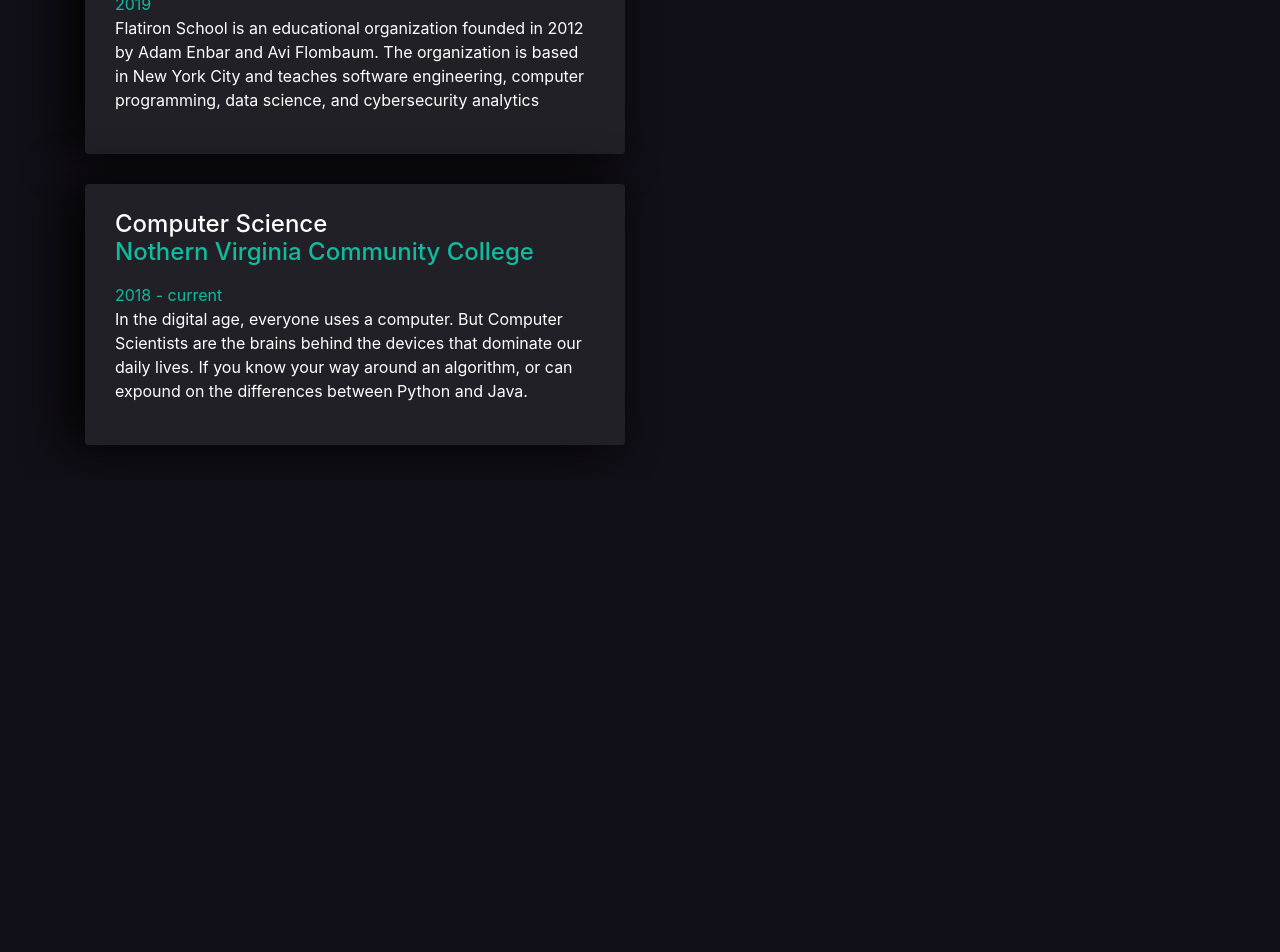
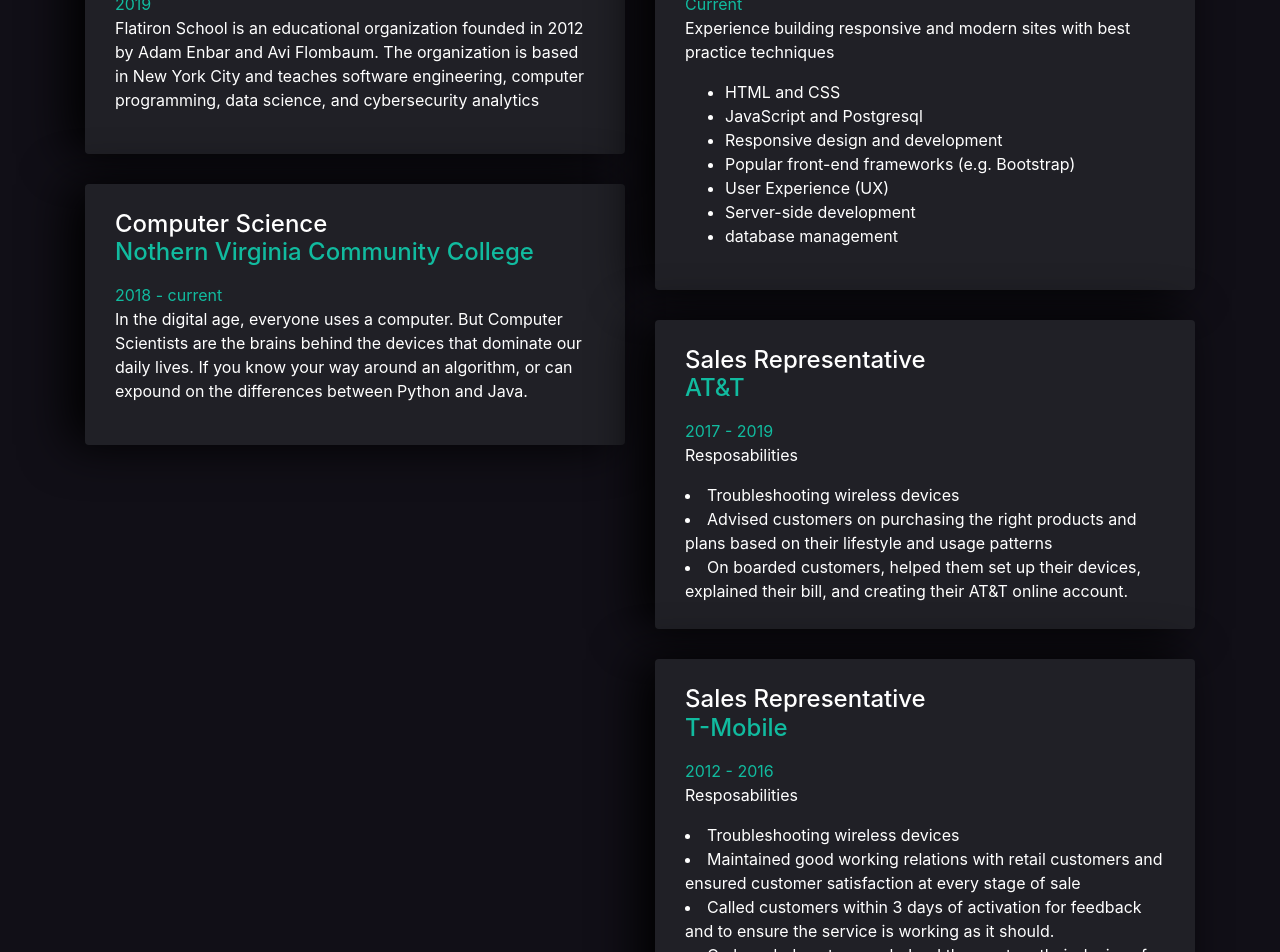
Before and after one commit to MarioR9/PortfolioV3, a React (Create React App) app: page / in a window 1280 px wide. Shown: the part 2320-3272 px from the top of the page. Before the commit the page ends 2800 px from the top, so only its background shows below. Built offline with nearby package versions, Linux system fonts and the light colour scheme.

Commit message:
work experience added

```diff
--- a/src/components/Experience.jsx
+++ b/src/components/Experience.jsx
@@ -36,6 +36,56 @@
 
                     <Col>
                     <h3>Work Experience</h3>
+                    <div>
+                        <Row>
+                            <Col>
+                        <div className='exp__work'>
+                        <h4>Web Development<p class="exp__colorDetails">Freelancer</p> </h4>
+                        <div class="exp__colorDetails">Current</div>
+                        <p>Experience building responsive and modern sites with best practice techniques</p>
+                            <ul>
+                            <li>HTML and CSS</li>
+                            <li>JavaScript and Postgresql</li>
+                            <li>Responsive design and development</li>
+                            <li>Popular front-end frameworks (e.g. Bootstrap)</li>
+                            <li>User Experience (UX)</li>
+                            <li>Server-side development</li>
+                            <li>database management</li>
+                        </ul>
+                        </div>
+                         </Col>
+                         </Row>
+                        <Row>
+                        <Col>
+                        <div className='exp__work'>
+                        <h4>Sales Representative<p class="exp__colorDetails">AT&T</p> </h4>
+                        <div class="exp__colorDetails">​2017 - 2019</div>
+                        <p>Resposabilities</p>
+                        <lu>
+                            <li>Troubleshooting wireless devices</li>
+                            <li>Advised customers on purchasing the right products and plans based on their lifestyle and usage patterns</li>
+                            <li>On boarded customers, helped them set up their devices, explained their bill, and creating their AT&T online account.</li>
+                        </lu>
+                        </div>
+                        </Col>
+                        </Row>
+                        <Row>
+                        <Col>
+                        <div className='exp__work'>
+                        <h4>Sales Representative<p class="exp__colorDetails">T-Mobile</p> </h4>
+                        <div class="exp__colorDetails">​2012 - 2016</div>
+                        <p>Resposabilities</p>
+                        <lu>
+                            <li>Troubleshooting wireless devices</li>
+                            <li>Maintained good working relations with retail customers and ensured customer satisfaction at every stage of sale</li>
+                            <li>Called customers within 3 days of activation for feedback and to ensure the service is working as it should.</li>
+                            <li>On boarded customers, helped them set up their devices for the first time, explained their first bill, created their T-Mobile online account, set up their Refer-a-Friend account</li>
+                        </lu>
+                        </div>
+                        </Col>
+                        </Row>
+
+                    </div>
                     </Col>
                 </Row>
             </Container>
--- a/src/css/Experience.css
+++ b/src/css/Experience.css
@@ -15,6 +15,13 @@
     background-color: #202026;
     box-shadow: -1rem 0 3rem #000;
 }
+.exp__work {
+    margin-bottom: 30px;
+    padding: 26px 30px;
+    border-radius: 4px;
+    background-color: #202026;
+    box-shadow: -1rem 0 3rem #000;
+}
 .exp__colorDetails{
     color: #11bb9f;
 }
```
